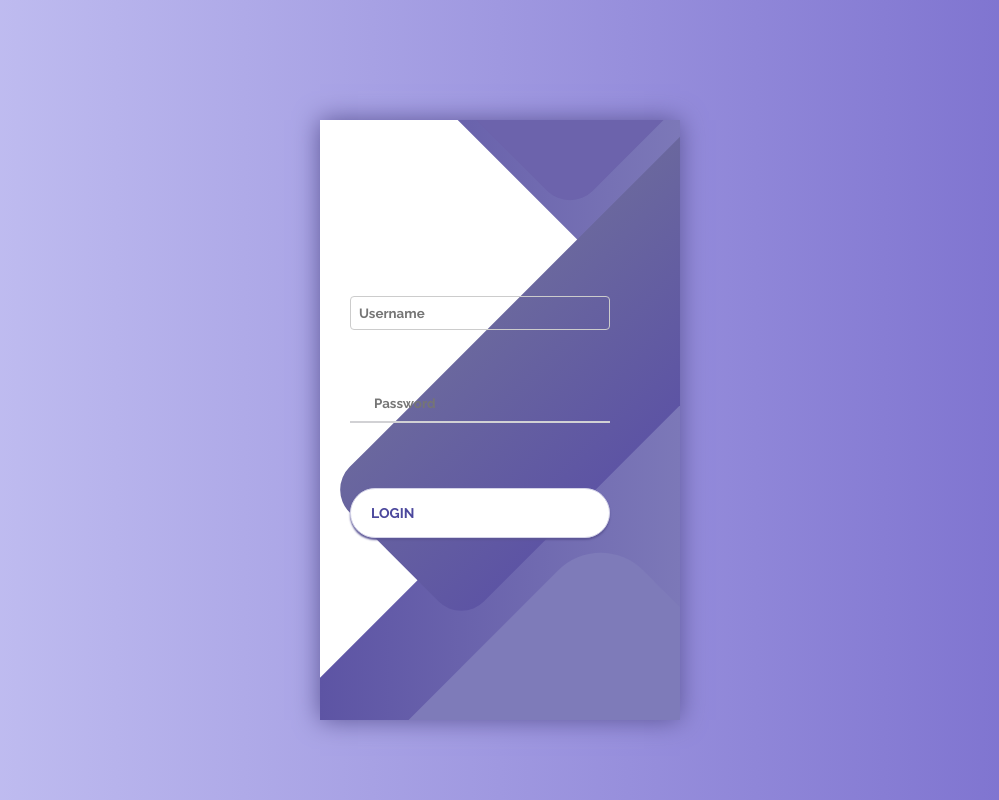
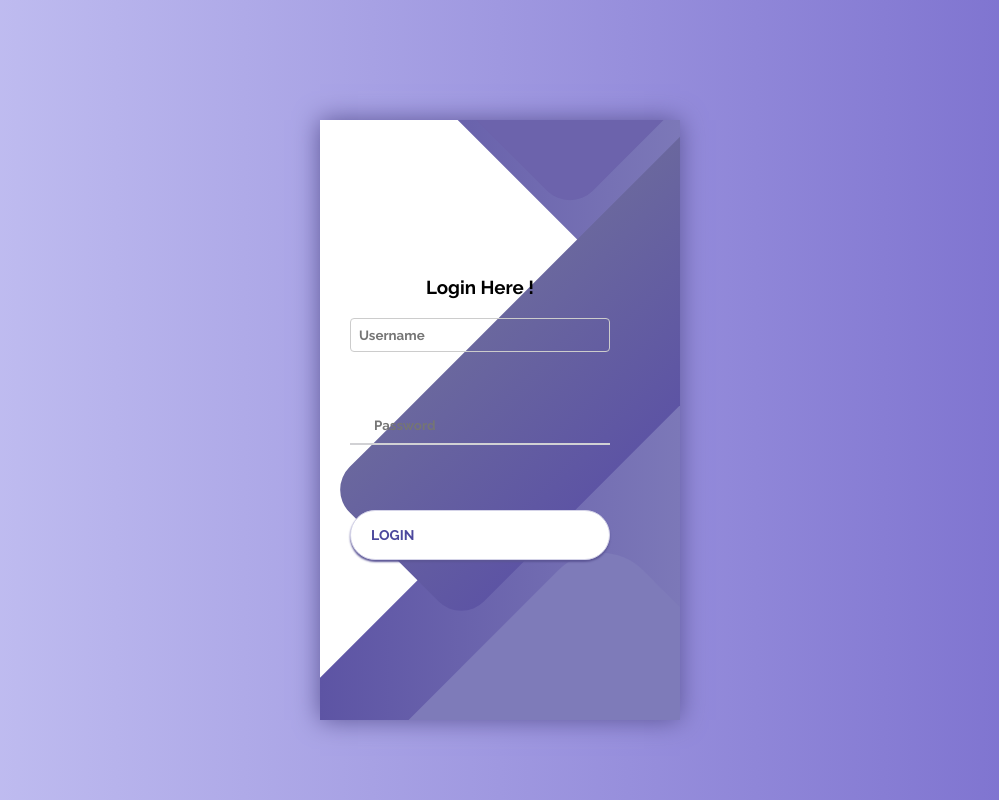
Before and after one commit to Aswin2901/Inventory_system, a React (Create React App) app in the folder inventory_system/frontend/: page / in a window 1280 px wide. Shown: the top 800 px of the page, without its empty margins (140-1139 px from the left). Built offline with nearby package versions, Linux system fonts and the light colour scheme.

Commit message:
Login title added

```diff
--- a/inventory_system/frontend/src/components/LoginPage/LoginPage.js
+++ b/inventory_system/frontend/src/components/LoginPage/LoginPage.js
@@ -30,6 +30,7 @@ const LoginPage = () => {
       <div className="screen">
         <div className="screen__content">
           <div className="login">
+          <h3>Login Here !</h3>
             <form onSubmit={handleSubmit}>
               <div className="login__field">
                 <input
```
